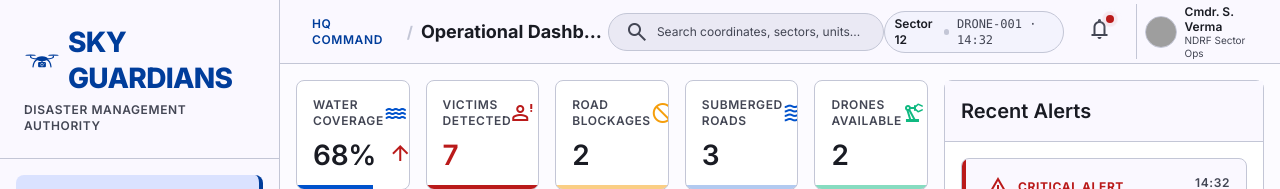
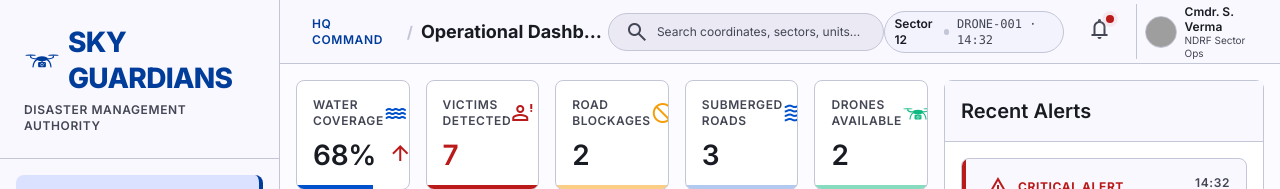
Before and after one commit to SanviShan25/SIH, a React (Vite) app in the folder frontend/: page /dashboard in a window 1280 px wide. Shown: the top 189 px of the page. Built offline with nearby package versions, Linux system fonts and the light colour scheme; grey boxes are pictures that could not be loaded.

Commit message:
Replace Drones Available card icon with custom drone logo

```diff
--- a/frontend/src/pages/OperationalDashboard.tsx
+++ b/frontend/src/pages/OperationalDashboard.tsx
@@ -1,4 +1,5 @@
 import React from 'react';
+import { Logo } from '../components/Logo';
 
 export const OperationalDashboard: React.FC = () => {
   return (
@@ -62,7 +63,7 @@ export const OperationalDashboard: React.FC = () => {
           <div className="bg-surface-container-lowest border border-outline-variant rounded-lg p-md flex flex-col gap-xs relative overflow-hidden group shadow-xs col-span-2 sm:col-span-1">
             <div className="flex justify-between items-center text-on-surface-variant">
               <span className="font-label-md text-label-md uppercase tracking-wider">Drones Available</span>
-              <span className="material-symbols-outlined text-[#10b981]" data-icon="precision_manufacturing">precision_manufacturing</span>
+              <Logo className="w-8 h-7 text-[#10b981] shrink-0" />
             </div>
             <div className="flex items-baseline gap-sm">
               <span className="font-headline-lg text-headline-lg text-on-surface">2</span>
```
